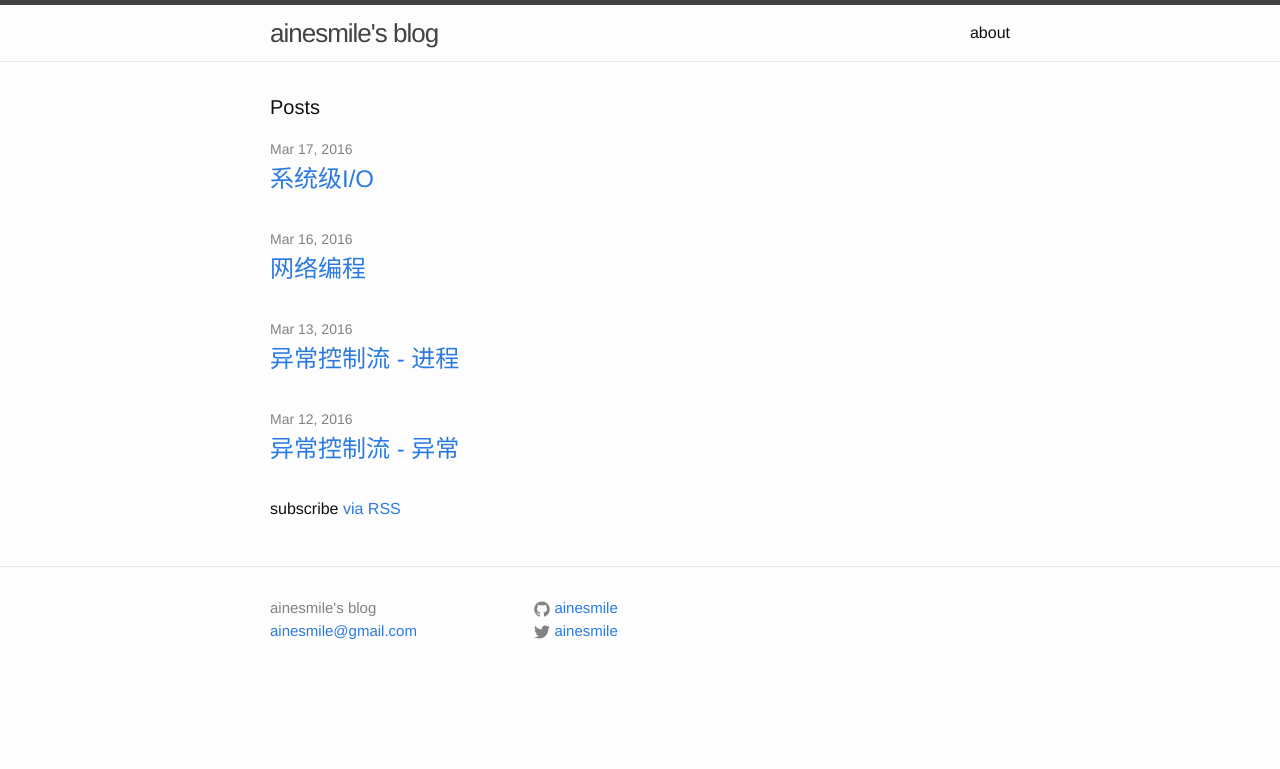
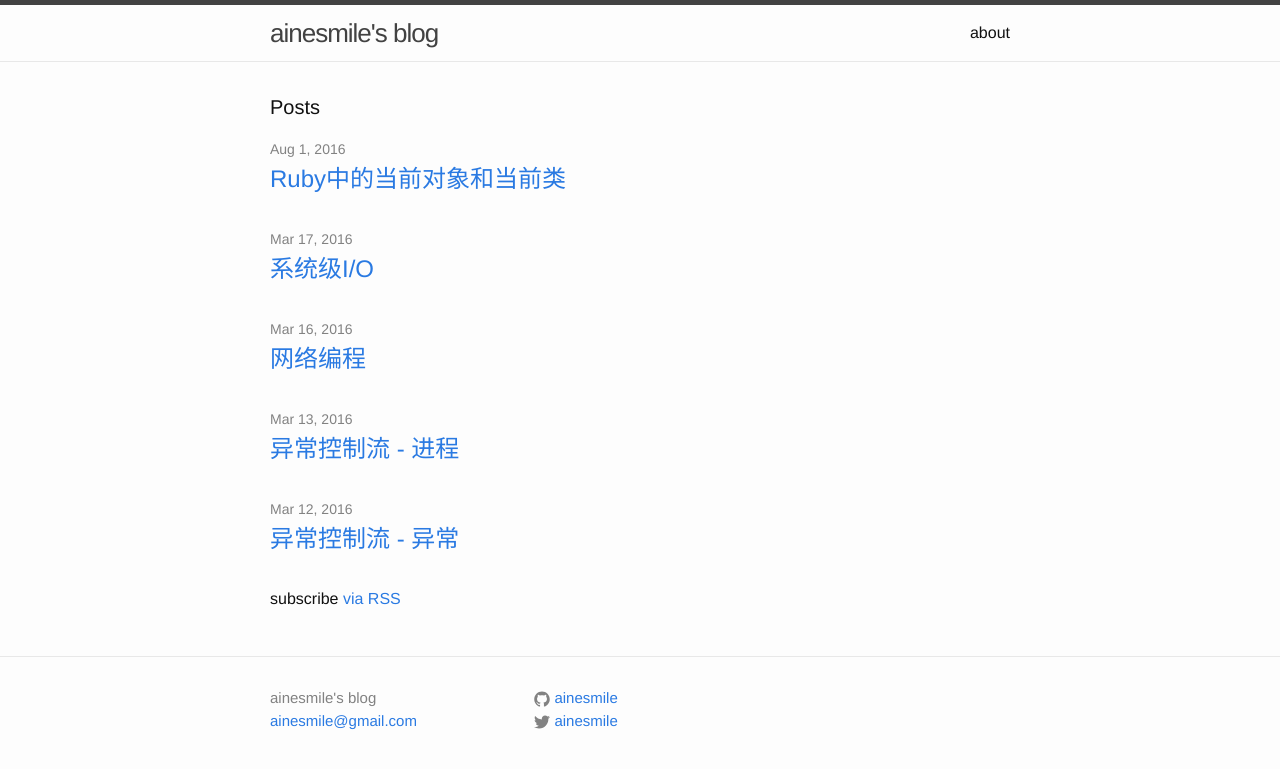
Before and after one commit to ainesmile/ainesmile.github.io, a Jekyll site: the page built from index.html, in a window 1280 px wide. Shown: the top 769 px of the page. Built offline with Jekyll 4.4.1, drawn with Linux system fonts in a browser that asks for light colours; part of the change alters nothing that is shown.

Commit message:
post Ruby self

```diff
--- a/_includes/head.html
+++ b/_includes/head.html
@@ -9,5 +9,5 @@
   <link rel="stylesheet" href="{{ "/css/main.css" | prepend: site.baseurl }}">
   <link rel="canonical" href="{{ page.url | replace:'index.html','' | prepend: site.baseurl | prepend: site.url }}">
   <link rel="alternate" type="application/rss+xml" title="{{ site.title }}" href="{{ "/feed.xml" | prepend: site.baseurl | prepend: site.url }}">
-  <link rel="shortcut icon" href="ainesmile.png" type="image/x-icon" />
+  <link rel="shortcut icon" href="/ainesmile.png" type="image/x-icon" />
 </head>
--- /dev/null
+++ b/_posts/2016-08-01-ruby-self.md
@@ -0,0 +1,127 @@
+---
+layout: post
+title:  "Ruby中的当前对象和当前类"
+date:   2016-08-1 18:00:00 +0800
+categories: Ruby self
+---
+
+### 类和对象
+
+类是一个对象（**class** 类的一个实例）外加一组实例方法和一个对其超类的引用。**Class** 类是 **Module** 类的子类，因此一个类也是一个模块。
+
+对象是一组实例变量外加一个指向其类的引用。对象的方法存在于对象的类中，得以共享。在类中，这些方法被称为类的实例方法。对象的实例变量存在与对象中，不能共享。
+
+不管处在 Ruby 程序的哪个位置，总是存在一个当前对象 **self** 和当前类（模块）。
+
+### 当前对象 **self**
+
+每一行代码都会在一个对象中被执行，这个对象就是当前对象。当前对象可以用 **self**来表示。在给定时刻，只有一个对象能充当当前对象。
+
+一、在类定义中，当前对象 **self** 就是正在定义的类
+
+{% highlight Ruby %}
+class MyClass
+  puts self.object_id => 70165694007420
+end
+
+MyClass.object_id => 70165694007420
+{% endhighlight %}
+
+二、当调用一个方法时，接收者就成为 **self**
+
+{% highlight Ruby %}
+class MyClass
+  def my_method
+    puts self.object_id
+  end
+end
+
+obj = MyClass.new
+obj.my_method => 70165694344480
+obj.object_id => 70165694344480
+{% endhighlight %}
+
+所有的实例变量都是 **self** 的实例变量，任何没有指明接收者的方法都在 **self** 上调用。
+
+如下，<code>obj</code>为接受者，成为 **self**。因此，<code>@v</code> 成为 <code>obj</code> 的实例变量，<code>my_method</code> 和 <code>my_call</code> 没有指明接收者，在 <code>obj</code> 上调用。
+
+{% highlight Ruby %}
+class MyClass
+  def my_method
+    @v = 1
+    my_call()
+    puts self.object_id => 70165694244520
+  end
+
+  def my_call
+    @v = 2
+    puts self.object_id => 70165694244520
+  end
+end
+
+obj = MyClass.new
+obj.object_id => 70165694244520
+obj.my_method => @v = 2
+
+{% endhighlight %}
+
+指明接收者的方法，在被指明的接受者上调用
+
+{% highlight Ruby %}
+class MyClass
+  def self.my_method
+    puts self.object_id
+  end
+end
+
+MyClass.object_id => 70119468319900
+MyClass.my_method => 70119468319900
+
+{% endhighlight %}
+
+
+三、 当遇见 **instance_eval** 和 **class_eval** 时同理
+
+{% highlight Ruby %}
+class MyClass
+  def initialize
+    @v = 1
+  end
+end
+
+obj = MyClass.new
+obj.object_id => 70165689982000
+obj.instance_eval do
+  puts self.object_id => 70165689982000 (self为块的接收者, obj)
+  @v => 1
+end
+
+MyClass.class_eval do
+  puts self.object_id => 70165694007420 (self为块的接收者, MyClass)
+  def my_method
+    puts self.object_id (调用方法, self 为该方法的接受者 obj)
+  end
+end
+
+MyClass.object_id  => 70165694007420
+obj.my_method => 70165689982000
+
+{% endhighlight %}
+
+### 当前类
+
+所有使用 <code>def</code> 定义的方法将成为当前类的实例方法。在类定义中，当前类就是 **self** ，即为正在定义的类。因此，在类定义中，当前类 == 当前对象 == self。
+
+{% highlight Ruby %}
+class MyClass
+  # 当前类为 MyClass
+  @my_var = 1
+  # self为MyClass， 因此，@my_var为MyClass的实例变量，为类实例变量
+  def my_method
+    # my_method为当前类 MyClass 的实例方法
+  end
+end
+{% endhighlight %}
+
+### 笔记来源
+[Ruby元编程(第2版)](https://www.amazon.cn/Ruby%E5%85%83%E7%BC%96%E7%A8%8B-Paolo-Perrotta/dp/B013QMKP80/ref=sr_1_1?ie=UTF8&qid=1470033598&sr=8-1&keywords=ruby%E5%85%83%E7%BC%96%E7%A8%8B)
```
